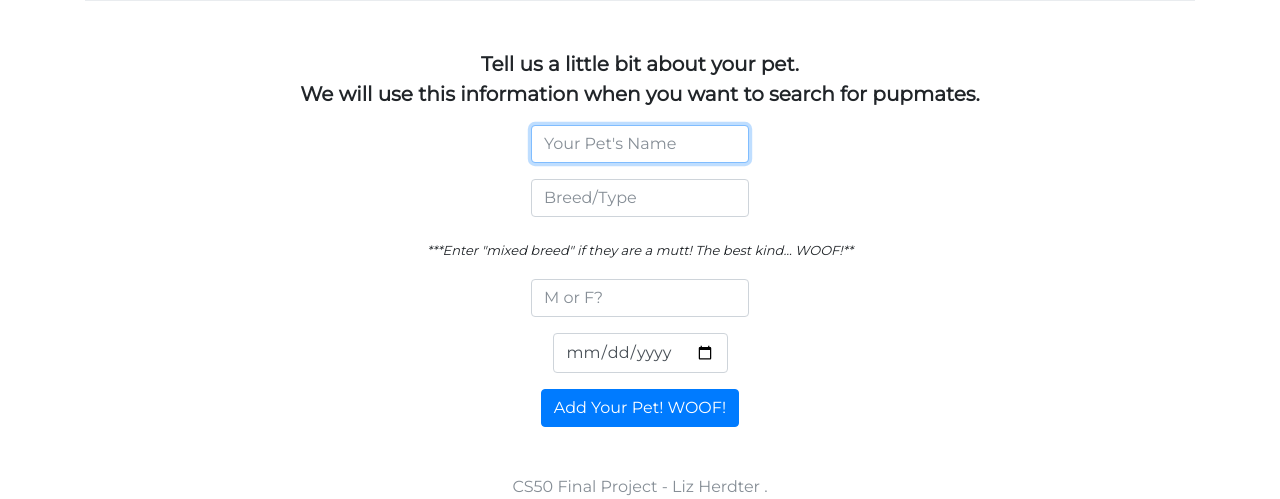
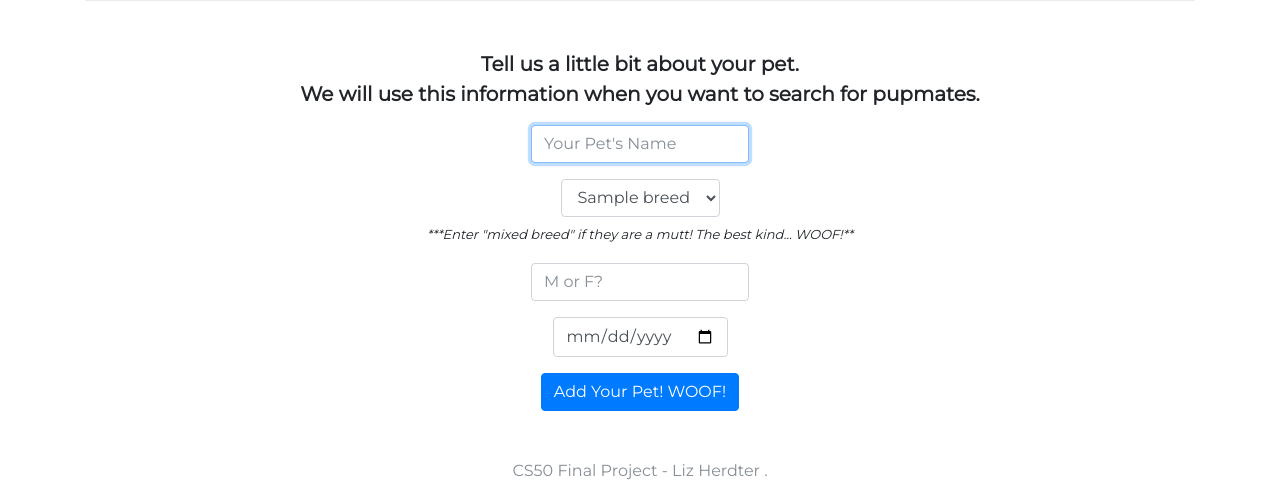
Before and after one commit to eherdter/CS50_FinalProject, a Flask app: template templates/new.html in a window 1280 px wide. Shown: the part 345-844 px from the top of the page. Run offline with Flask 2, Linux system fonts and the light colour scheme; the template is opened without the code that fills it: most values are stand-ins (such as "Sample title", 1, 10 or a date in 2020); some libraries are stand-ins or nearby versions; some web fonts are replaced.

Commit message:
added drop down functionality for dog breeds

```diff
--- a/templates/new.html
+++ b/templates/new.html
@@ -10,9 +10,17 @@
         <div class="form-group">
             <input autocomplete="off" autofocus class="form-control" name="name" placeholder="Your Pet's Name" type="text"/>
         </div>
-        <div class="form-group">
+        <div>
+        <select class="form-control" name="type">
+                 <!--option value="name">For Who</option-->
+                {% for breed in breeds %}
+                   <option value = "{{breed}}">{{breed}}</option>
+                {% endfor %}
+        </select>
+        </div>
+        <!--div class="form-group">
             <input class="form-control" name="type" placeholder="Breed/Type" type="text"/>
-        </div>
+        </div-->
         <p> <i> <font size="-1">***Enter "mixed breed" if they are a mutt! The best kind... WOOF!**</font></i></p>
         <div class="form-group">
             <input class="form-control" name="sex" placeholder="M or F?" type="text"/>
```
